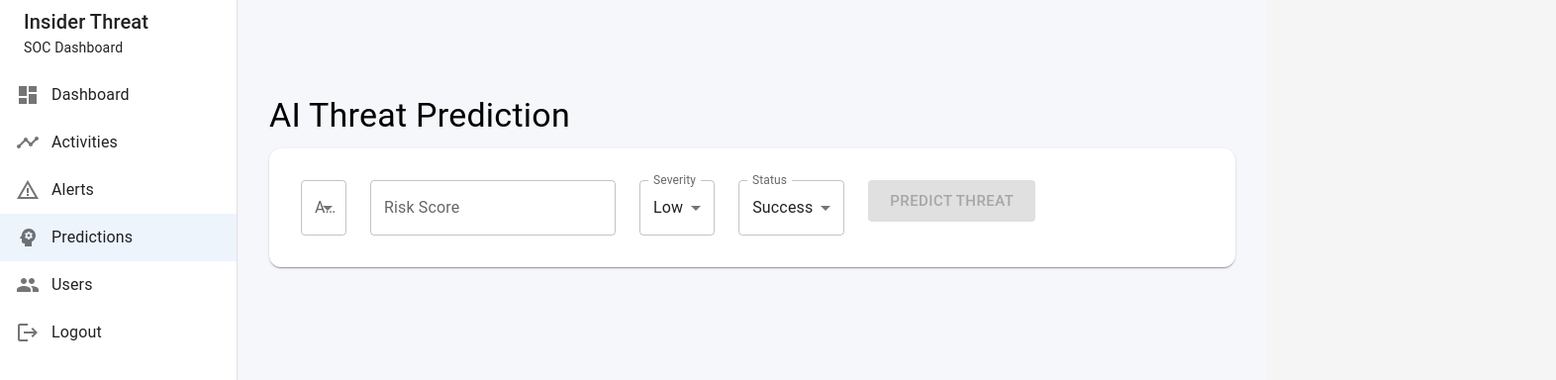
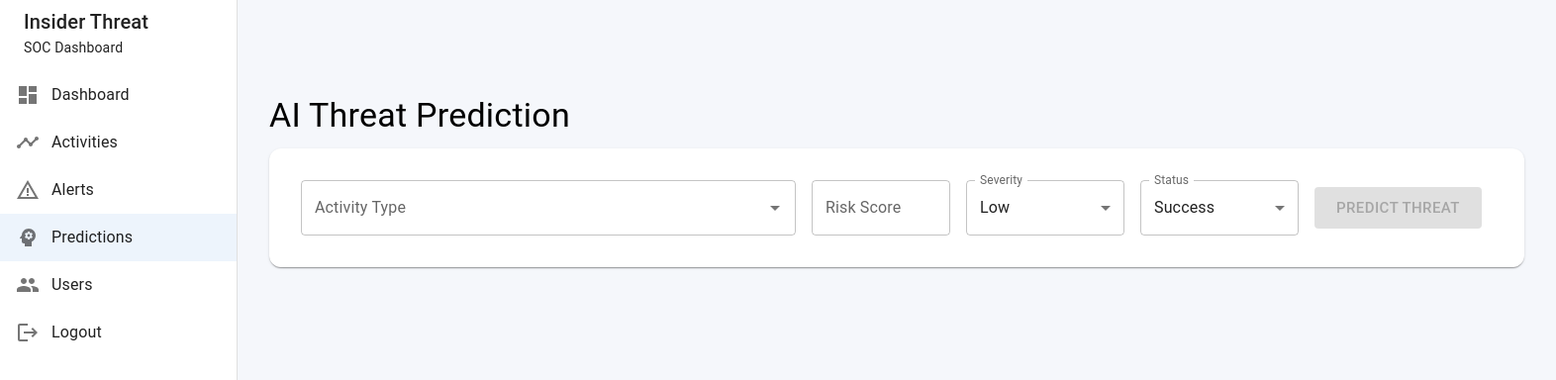
Before and after one commit to ningappa889/Insider_threat_prediction_system, a React app in the folder frontend/: page /prediction in a window 1280 px wide. Shown: the top 384 px of the page at 99% size, 1572 px wide, since content can reach past the window. Built offline with nearby package versions, Linux system fonts and the light colour scheme; the HTML template or start-up script is replaced by a standard one.

Commit message:
Completed AI Threat Prediction module

```diff
--- a/frontend/src/pages/Prediction.jsx
+++ b/frontend/src/pages/Prediction.jsx
@@ -7,11 +7,11 @@ import {
   TextField,
   MenuItem,
   Button,
-  Grid,
   Chip,
   LinearProgress,
+  Autocomplete,
 } from "@mui/material";
-
+import CircularProgress from "@mui/material/CircularProgress";
 import Sidebar from "../components/Sidebar";
 import api from "../services/api";
 
@@ -25,6 +25,41 @@ export default function Prediction() {
 
   const [result, setResult] = useState(null);
   const [loading, setLoading] = useState(false);
+  const activityTypes = [
+    "LOGIN",
+    "LOGOUT",
+    "FAILED_LOGIN",
+    "REMOTE_LOGIN",
+    "FILE_ACCESS",
+    "FILE_DELETE",
+    "FILE_MODIFICATION",
+    "USB_INSERT",
+    "USB_REMOVE",
+    "EMAIL_SENT",
+    "EMAIL_RECEIVED",
+    "POWERSHELL",
+    "CMD_EXECUTION",
+    "PROCESS_EXECUTION",
+    "NETWORK_SCAN",
+    "PORT_SCAN",
+    "PRIVILEGE_ESCALATION",
+    "ADMIN_PRIVILEGE_CHANGE",
+    "PASSWORD_CHANGE",
+    "APPLICATION_INSTALL",
+    "APPLICATION_UNINSTALL",
+    "SERVICE_START",
+    "SERVICE_STOP",
+    "REGISTRY_CHANGE",
+    "FIREWALL_CHANGE",
+    "VPN_LOGIN",
+    "VPN_LOGOUT",
+    "RDP_LOGIN",
+    "RDP_FAILED_LOGIN",
+    "DATABASE_ACCESS",
+    "DATABASE_EXPORT",
+    "SUSPICIOUS_DOWNLOAD",
+    "MALWARE_DETECTED",
+  ];
 
   const handleChange = (e) => {
     setForm({
@@ -119,42 +154,77 @@ export default function Prediction() {
         </Typography>
 
         <Paper sx={{ p: 4, borderRadius: 3 }}>
-          <Grid container spacing={3}>
-            <Grid item xs={12} md={6}>
-              <TextField
-                select
-                fullWidth
-                label="Activity Type"
-                name="activity_type"
+          <Box
+            sx={{
+              display: "grid",
+              gridTemplateColumns:{
+                xs:"1fr",
+                md:"500px 140px 160px 160px 180px",
+              },
+              gap: 2,
+              alignItems: "center",
+            }}
+          >
+            <Box
+              sx={{
+                width: "100%",
+                minWidth: {
+                  xs: "100%",
+                  md: 500,
+                },
+              }}
+            >
+              <Autocomplete
+                disableClearable
+                autoHighlight
+                selectOnFocus
+                options={activityTypes}
                 value={form.activity_type}
-                onChange={handleChange}
-              >
-                <MenuItem value="LOGIN">LOGIN</MenuItem>
-                <MenuItem value="LOGOUT">LOGOUT</MenuItem>
-                <MenuItem value="FILE_ACCESS">FILE_ACCESS</MenuItem>
-                <MenuItem value="USB_INSERT">USB_INSERT</MenuItem>
-                <MenuItem value="EMAIL_SENT">EMAIL_SENT</MenuItem>
-                <MenuItem value="PRIVILEGE_ESCALATION">PRIVILEGE_ESCALATION</MenuItem>
-              </TextField>
-            </Grid>
+                isOptionEqualToValue={(option, value) => option === value}
+                onChange={(event, newValue) =>
+                  setForm({
+                    ...form,
+                    activity_type: newValue || "",
+                  })
+                }
+                ListboxProps={{
+                  style: {
+                    maxHeight: 350,
+                  },
+                }}
+                renderInput={(params) => (
+                  <TextField
+                    {...params}
+                    label="Activity Type"
+                    placeholder="Search activity..."
+                    fullWidth
+                  />
+                )}
+              />
+            </Box>
 
-            <Grid item xs={12} md={6}>
+            <Box>
               <TextField
                 fullWidth
                 label="Risk Score"
                 type="number"
                 name="risk_score"
                 value={form.risk_score}
-                onChange={handleChange}
+                onChange={(e) => {
+                  const value = e.target.value;
+
+                  if (value === "" || (Number(value) >= 0 && Number(value) <= 100)) {
+                    handleChange(e);
+                  }
+                }}
                 inputProps={{
                   min: 0,
                   max: 100,
-                  step: 1,
                 }}
               />
-            </Grid>
+            </Box>
 
-            <Grid item xs={12} md={6}>
+            <Box>
               <TextField
                 select
                 fullWidth
@@ -168,9 +238,9 @@ export default function Prediction() {
                 <MenuItem value="High">High</MenuItem>
                 <MenuItem value="Critical">Critical</MenuItem>
               </TextField>
-            </Grid>
+            </Box>
 
-            <Grid item xs={12} md={6}>
+            <Box>
               <TextField
                 select
                 fullWidth
@@ -182,9 +252,9 @@ export default function Prediction() {
                 <MenuItem value="Success">Success</MenuItem>
                 <MenuItem value="Failed">Failed</MenuItem>
               </TextField>
-            </Grid>
+            </Box>
 
-            <Grid item xs={12}>
+            <Box>
               <Button
                 variant="contained"
                 size="large"
@@ -195,10 +265,14 @@ export default function Prediction() {
                   form.risk_score === ""
                 }
               >
-                Predict Threat
+                {loading ? (
+                  <CircularProgress size={24} color="inherit" />
+                ) : (
+                  "Predict Threat"
+                )}
               </Button>
-            </Grid>
-          </Grid>
+            </Box>
+          </Box>
         </Paper>
 
         {result && (
```
